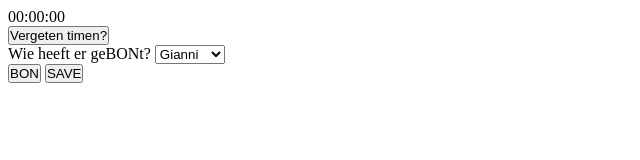
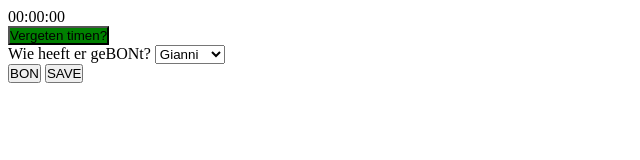
Before and after one commit to SanderSoftTouch/timerv2, a website: page index.html in a window 1280 px wide. Shown: the whole page, without its empty margins (0-640 px from the left). Drawn offline with Linux system fonts and the light colour scheme; no server answers.

Commit message:
TestCommit

```diff
--- a/index.css
+++ b/index.css
@@ -3,3 +3,7 @@
     /*margin: 0;*/
     box-sizing: border-box;
 }
+
+.buttonAddTime{
+    background-color: green;
+}
--- a/index.html
+++ b/index.html
@@ -9,7 +9,7 @@
 <body>
     <div id="divtimer">
         <div id="timer"></div>
-        <button onclick="vergeetFunctie()">Vergeten timen?</button>
+        <button class="buttonAddTime" onclick="vergeetFunctie()">Vergeten timen?</button>
         <div id="vergeet" hidden>
             <label for="timer_input"> (hh:mm:ss)</label>
             <input type="time" name="timer_input" id="timer_input" step="1" value="00:00:00">
```
